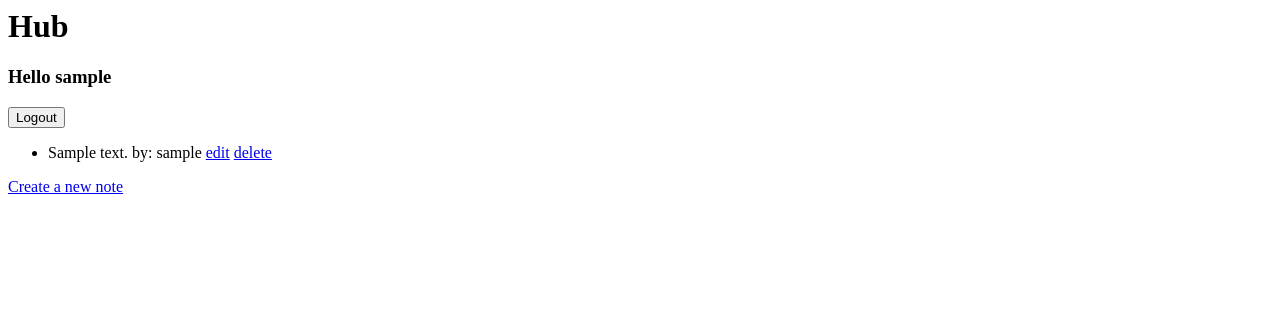
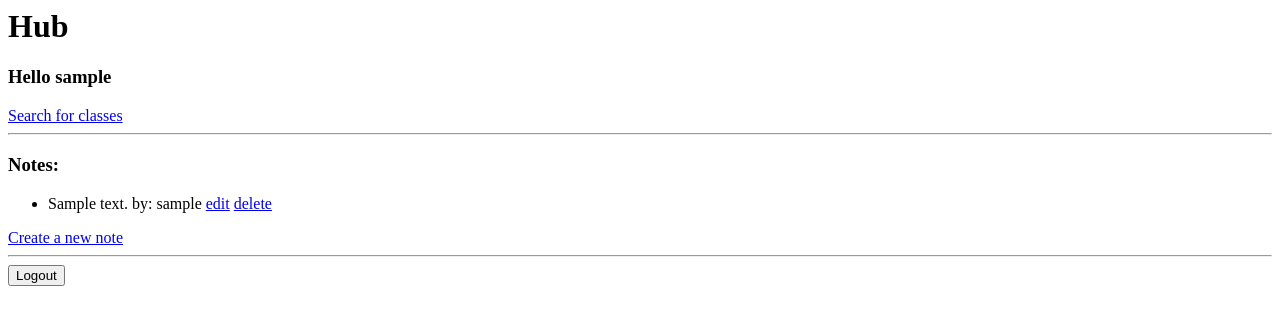
Before and after one commit to Alyssia-Chen/Toothless, a Django app: page / in a window 1280 px wide. Shown: the top 325 px of the page. Run offline with Django 3.2, Linux system fonts and the light colour scheme; a user stored in the database is signed in; tables that the repository leaves empty hold one stand-in row (values such as "Sample post").

Commit message:
linking to search from index and back

```diff
--- a/classavails/templates/classavails/index.html
+++ b/classavails/templates/classavails/index.html
@@ -1,11 +1,11 @@
 <h1>Hub</h1>
 {% if user.is_authenticated %}
     <h3>Hello {{user.username}}</h3>
-    <form class="logout-link" action="{% url 'useraccounts:logout'%}" method="post">
-        {% csrf_token%}
-        <button type="submit">Logout</button>
-    </form>
+    <a href="{% url 'classavails:search' %}">Search for classes</a>
+    <hr>
+
     {% if notes_list %}
+        <h3>Notes:</h3>
         <ul>
         {% for note in notes_list %}
             <li>{{ note.note }} by: {{ note.author }}
@@ -18,6 +18,12 @@
         <p>You haven't written any notes</p>
     {% endif %}
     <a href="{% url 'classavails:create' %}">Create a new note</a>
+    <hr>
+    <form class="logout-link" action="{% url 'useraccounts:logout'%}" method="post">
+        {% csrf_token%}
+        <button type="submit">Logout</button>
+    </form>
+
 {% else %}
     <h3>You are not logged in, please <a href="{% url 'useraccounts:login'%}">log in</a> or <a href="{% url 'useraccounts:signup'%}">sign up</a></h3>
 {% endif %}
--- a/classavails/templates/classavails/search.html
+++ b/classavails/templates/classavails/search.html
@@ -1,5 +1,6 @@
-<h1>Search</h1>
-
+<h1>Search for classes</h1>
+<a href="{% url 'classavails:index' %}">Back to hub</a>
+<hr>
 <form method="GET">
     {{ filter.form }}
     <button type="submit" class="btn btn-primary">Search</button>
--- a/classavails/views.py
+++ b/classavails/views.py
@@ -47,6 +47,6 @@ class UpdateView(generic.edit.UpdateView):
     success_url = reverse_lazy('classavails:index')
 
 class DeleteView(generic.edit.DeleteView):
-    template_name = 'classavails/delete.html' # override default of greetings/greeting_confirm_delete.html
+    template_name = 'classavails/delete.html' # override default of classavails/classavails_confirm_delete.html
     model = Notes
     success_url = reverse_lazy('classavails:index')
```
